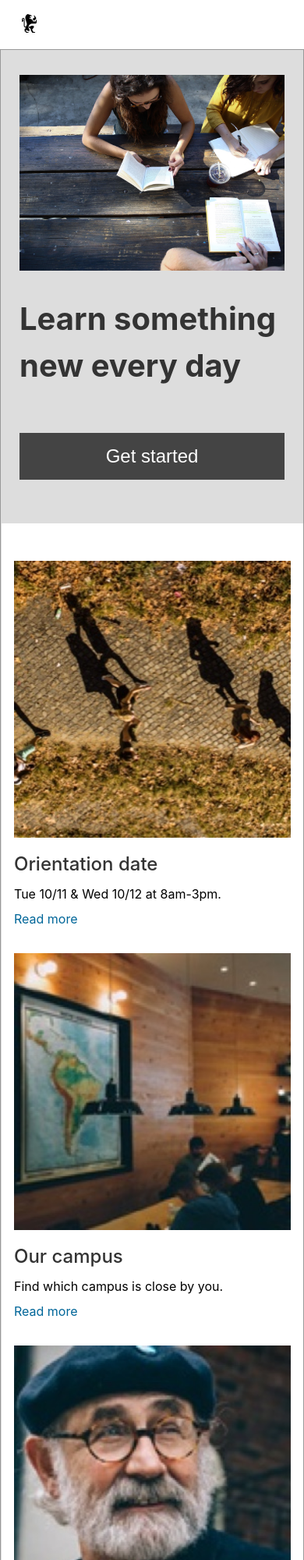
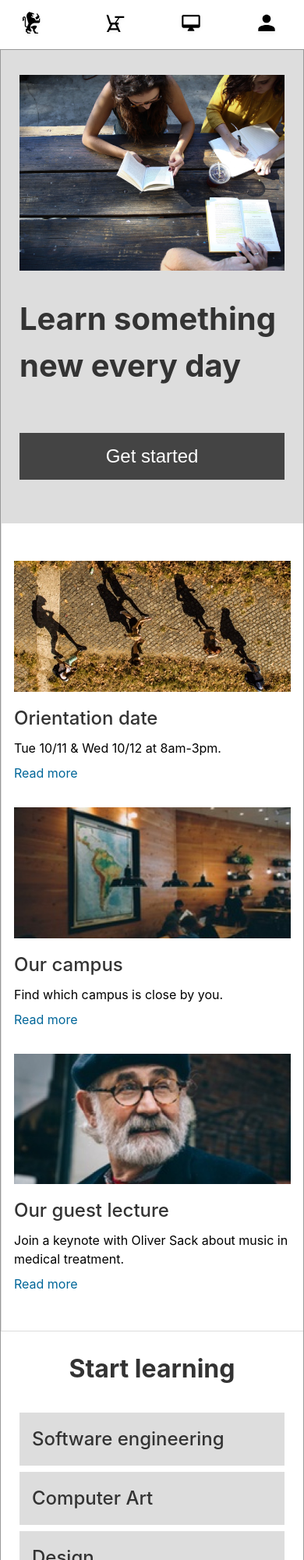
Before and after one commit to maki-keep/capstone-colmar-academy, a plain HTML site: page index.html in a window 390 px wide. Shown: the top 2000 px of the page at 78% size. Drawn offline with Linux system fonts and the light colour scheme.

Commit message:
Mobile icons
Fixed padding-margin.

```diff
--- a/assets/style/style.css
+++ b/assets/style/style.css
@@ -3,13 +3,10 @@
 }
 
 html, body {
+    font-family: -apple-system, system-ui, BlinkMacSystemFont, "Segoe UI", "Roboto", "Oxygen", "Ubuntu", "Cantarell", "Open Sans", "Arial", "Helvetica Neue", "Helvetica", sans-serif;
     font-size: 16px;
+    line-height: 1.5;
     scroll-behavior: smooth;
-}
-
-body {
-    font-family: -apple-system, system-ui, BlinkMacSystemFont, "Segoe UI", "Roboto", "Oxygen", "Ubuntu", "Cantarell", "Open Sans", "Arial", "Helvetica Neue", "Helvetica", sans-serif;
-    line-height: 1.5;
 }
 
 h1, h2, h3 {
@@ -97,6 +94,11 @@ nav #logo {
     align-items: center;
 }
 
+nav img {
+    vertical-align: middle;
+    width: 2rem;
+}
+
 nav #logo-text, nav #logo-text-2 {
     font-size: 1.25rem;
     font-weight: 500;
@@ -110,8 +112,15 @@ nav #logo-text-2 {
     color: #999;
 }
 
-nav ul, footer ul {
+nav ul.desktop, footer ul {
     display: inline-flex;
+}
+
+nav ul.mobile {
+    margin-left: 20%;
+    width: 100%;
+
+    display: none;
 }
 
 ul:hover a[href] {
@@ -215,6 +224,10 @@ nav a, footer a {
     width: 35%;
 }
 
+#featured .item img.mobile {
+    display: none;
+}
+
 #featured .item .content {
     margin-left: 1rem;
 }
@@ -229,8 +242,8 @@ nav a, footer a {
     flex-direction: column;
 }
 
-#courses h2, #thesis h2 {
-    padding: 2rem 0;
+#courses h2 {
+    margin-bottom: 2rem;
     text-align: center;
     width: 100%;
 }
@@ -269,6 +282,12 @@ nav a, footer a {
     display: flex;
     flex-direction: row;
     flex-wrap: wrap;
+}
+
+#thesis h2 {
+    padding: 2rem 0;
+    text-align: center;
+    width: 100%;
 }
 
 #thesis-main {
@@ -342,13 +361,24 @@ footer ul:hover a[href]:hover {
 @media only screen and (max-width: 767px) {
     nav #logo-text,
     nav #logo-text-2,
-    nav ul,
+    nav ul.desktop,
     #information-main,
+    #featured .item img.desktop,
     #courses .item img,
     #courses .item .content,
     #thesis-main .content,
     #thesis-featured {
         display: none;
+    }
+
+    nav ul.mobile {
+        display: inline-flex;
+        justify-content: space-between;
+        align-items: center;
+    }
+
+    #featured .item img.mobile {
+        display: block;
     }
 
     #banner,
@@ -396,10 +426,6 @@ footer ul:hover a[href]:hover {
         padding: 1.5rem;
 
         align-items: stretch;
-    }
-
-    #courses h2, #thesis h2 {
-        padding: 0 0 2rem;
     }
 
     #courses .item {
--- a/index.html
+++ b/index.html
@@ -16,7 +16,7 @@
         <img src="assets/images/ic-logo.svg" alt="logo" />
         <span id="logo-text">COLMAR</span><span id="logo-text-2">ACADEMY</span>
     </div>
-    <ul>
+    <ul class="desktop">
         <li>
             <a href="#">On campus</a>
         </li>
@@ -28,6 +28,23 @@
         </li>
         <li>
             <a href="#">Sign in</a>
+        </li>
+    </ul>
+    <ul class="mobile">
+        <li>
+            <a href="#">
+                <img src="assets/images/ic-on-campus.svg" alt="On campus" />
+            </a>
+        </li>
+        <li>
+            <a href="#">
+                <img src="assets/images/ic-online.svg" alt="Online" />
+            </a>
+        </li>
+        <li>
+            <a href="#">
+                <img src="assets/images/ic-login.svg" alt="Login" />
+            </a>
         </li>
     </ul>
 </nav>
@@ -54,7 +71,8 @@
         </div>
         <div id="featured">
             <div class="item">
-                <img src="assets/images/information-orientation.jpg" alt="featured orientation" />
+                <img src="assets/images/information-orientation.jpg" alt="featured orientation" class="desktop" />
+                <img src="assets/images/information-orientation-mobile.jpg" alt="featured orientation" class="mobile" />
                 <div class="content">
                     <h3>Orientation date</h3>
                     <p>Tue 10/11 & Wed 10/12 at 8am-3pm.</p>
@@ -62,7 +80,8 @@
                 </div>
             </div>
             <div class="item">
-                <img src="assets/images/information-campus.jpg" alt="featured campus" />
+                <img src="assets/images/information-campus.jpg" alt="featured campus" class="desktop" />
+                <img src="assets/images/information-campus-mobile.jpg" alt="featured campus" class="mobile" />
                 <div class="content">
                     <h3>Our campus</h3>
                     <p>Find which campus is close by you.</p>
@@ -70,7 +89,8 @@
                 </div>
             </div>
             <div class="item">
-                <img src="assets/images/information-guest-lecture.jpg" alt="featured guest" />
+                <img src="assets/images/information-guest-lecture.jpg" alt="featured guest" class="desktop" />
+                <img src="assets/images/information-guest-lecture-mobile.jpg" alt="featured guest" class="mobile" />
                 <div class="content">
                     <h3>Our guest lecture</h3>
                     <p>Join a keynote with Oliver Sack about music in medical treatment.</p>
```
